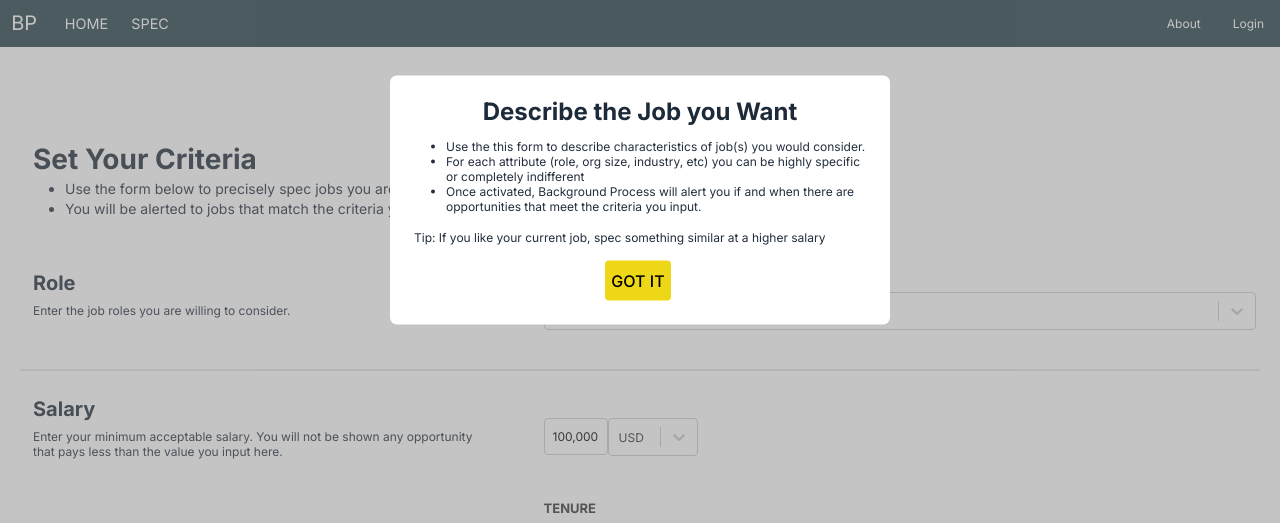
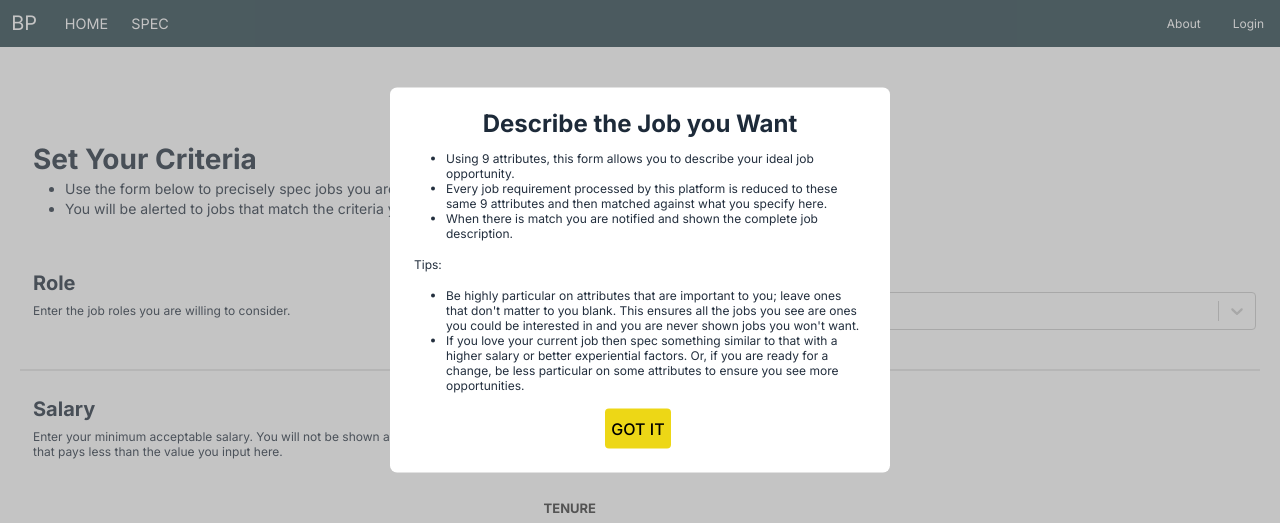
Before and after one commit to tammer/bootstrap-practice, a React (Create React App) app: page /requirements in a window 1280 px wide. Shown: the top 523 px of the page. Built offline with nearby package versions, Linux system fonts and the light colour scheme; no server answers.

Commit message:
copy and a new modal

```diff
--- a/src/App.scss
+++ b/src/App.scss
@@ -663,17 +663,17 @@ $innerLevelSliderHeight: $levelSliderHeight - 20px;
   background-color: $bootstrap-secondary;
 }
 
-.bp-modal1 {
-  position: absolute;
-  margin-top: 100px;
-  // top: 50px;
-  // left: 50px;
-  width: 100%;
-  // margin: 25%;
-  border: 1px solid black;
-  // width: 50%;
-  // margin: 0 auto;
-}
+// .bp-modal1 {
+//   position: absolute;
+//   margin-top: 100px;
+//   // top: 50px;
+//   // left: 50px;
+//   width: 100%;
+//   // margin: 25%;
+//   border: 1px solid black;
+//   // width: 50%;
+//   // margin: 0 auto;
+// }
 
 .bp-modal {
   // from: https://codepen.io/timothylong/pen/AJxrPR
@@ -689,7 +689,7 @@ $innerLevelSliderHeight: $levelSliderHeight - 20px;
   & > div {
     width: 500px;
     position: absolute;
-    top: 25%;
+    top: 35%;
     left: 50%;
     transform: translate(-50%, -50%);
     padding: 2em;
--- a/src/components/Signup.jsx
+++ b/src/components/Signup.jsx
@@ -22,7 +22,6 @@ const Signup = ({
       password: formData["password"],
       profile: formState,
     };
-    console.log("post", payload);
     return fetch(process.env.REACT_APP_API + "/signup/", {
       method: "POST",
       headers: {
@@ -48,11 +47,7 @@ const Signup = ({
           res.json().then((j) => {
             localStorage.setItem("token", j["token"]);
             localStorage.setItem("userName", email);
-            setMessage(["Yes", null]);
-            showMessage(
-              setMessage,
-              "Welcome to the Platform.  You are signed up."
-            );
+            localStorage.setItem("newbie", true);
             navigate("/home");
           });
         } else {
--- a/src/pages/home.jsx
+++ b/src/pages/home.jsx
@@ -4,9 +4,14 @@ import BPSwitch from "../components/bpswitch";
 import { useNavigate } from "react-router-dom";
 import { formFromServer, formToServer } from "../helpers/helpers";
 import { useState, useEffect } from "react";
+import { Modal } from "../components/Modal";
 
 const Home = () => {
+  console.log("home newbie", localStorage.getItem("newbie"));
   const [formState, setFormState] = useState(null);
+  const [showWelcomeModal, setShowWelcomeModal] = useState(
+    localStorage.getItem("newbie")
+  );
   useEffect(() => {
     formFromServer(setFormState);
   }, []);
@@ -68,19 +73,61 @@ const Home = () => {
             <div className="left-subpanel">
               <h1>Opportunities</h1>
               <p>
-                This list updates in real time as hiring organizations submit
-                jobs.
+                This list is updated each time a job posting matches your spec.
               </p>
               <p>
-                An alert is sent to {localStorage.getItem("userName")} when
-                items are added to this list.
+                An alert is sent to {localStorage.getItem("userName")} when that
+                happens.
               </p>
             </div>
             <div className="right-subpanel">
-              <div className="attribute-section"></div>
+              <div className="attribute-section">
+                <div className="align-center">
+                  <br />
+                  <br />
+                  No current matches.
+                </div>
+              </div>
             </div>
           </div>
         </div>
+        <Modal
+          title="Your background process is running"
+          body={
+            <>
+              <p>What happens now:</p>
+
+              <p>
+                You don't need to anything more. Every job requirement submitted
+                to this platform will be matched against your spec.
+              </p>
+              <p>
+                When there is match, you will be alerted and shown the full job
+                description.
+              </p>
+              <p>
+                If you like it, we will connect you the hiring organization (and
+                then we drop out of the process).
+              </p>
+              <p>
+                The frequency of alerts your get will depend on how particular
+                your spec is. You can modify it any time.
+              </p>
+              <div className="align-center">
+                <button
+                  onClick={() => {
+                    setShowWelcomeModal(false);
+                    localStorage.removeItem("newbie");
+                  }}
+                  className="bp-button"
+                >
+                  Got it
+                </button>
+              </div>
+            </>
+          }
+          visible={showWelcomeModal}
+        />
       </Privilaged>
     </>
   );
--- a/src/pages/requirements2.jsx
+++ b/src/pages/requirements2.jsx
@@ -259,8 +259,8 @@ const Requirements = () => {
               <Spec formState={formState} />
               <p>
                 When you activate, this logic will be applied to every job
-                requisite processed by Background Process. You will be notified
-                when matches occur.
+                requisite processed by this platform. You will be notified when
+                matches occur.
               </p>
               <div className="align-center">
                 <button
@@ -415,16 +415,16 @@ const Requirements = () => {
                         </p>
                         <p>
                           <strong>Capable</strong>: You have a working knowledge
-                          of the technology and can use it effectively. You
-                          probably consult internet resources often and and
-                          noticeably improving as you continue to use it.
+                          of the technology and can be effective with it. You
+                          probably consult internet resources often and and are
+                          noticeably improving as your usage continues.
                         </p>
                         <p>
                           <strong>Proficient</strong>: You are highly productive
-                          with this technology. You can achieve anything the
-                          tech is capable of with no help from others.
-                          Occasionally, you consult knowledge bases for special
-                          situations.
+                          with this technology, using it effectively and
+                          efficiently with only occasional use of internet
+                          resources for help on advanced aspects or for edge
+                          cases.
                         </p>
                         <p>
                           <strong>Expert:</strong> You have mastered the
@@ -521,22 +521,34 @@ const Requirements = () => {
           <div>
             <ul>
               <li>
-                Use the this form to describe characteristics of job(s) you
-                would consider.
+                Using 9 attributes, this form allows you to describe your ideal
+                job opportunity.
               </li>
               <li>
-                For each attribute (role, org size, industry, etc) you can be
-                highly specific or completely indifferent
+                Every job requirement processed by this platform is reduced to
+                these same 9 attributes and then matched against what you
+                specify here.
               </li>
               <li>
-                Once activated, Background Process will alert you if and when
-                there are opportunities that meet the criteria you input.
+                When there is match you are notified and shown the complete job
+                description.
               </li>
             </ul>
-            <p>
-              Tip: If you like your current job, spec something similar at a
-              higher salary
-            </p>
+            <p>Tips:</p>
+            <ul>
+              <li>
+                Be highly particular on attributes that are important to you;
+                leave ones that don't matter to you blank. This ensures all the
+                jobs you see are ones you could be interested in and you are
+                never shown jobs you won't want.
+              </li>
+              <li>
+                If you love your current job then spec something similar to that
+                with a higher salary or better experiential factors. Or, if you
+                are ready for a change, be less particular on some attributes to
+                ensure you see more opportunities.
+              </li>
+            </ul>
             <div className="align-center">
               <button
                 onClick={() => {
```
